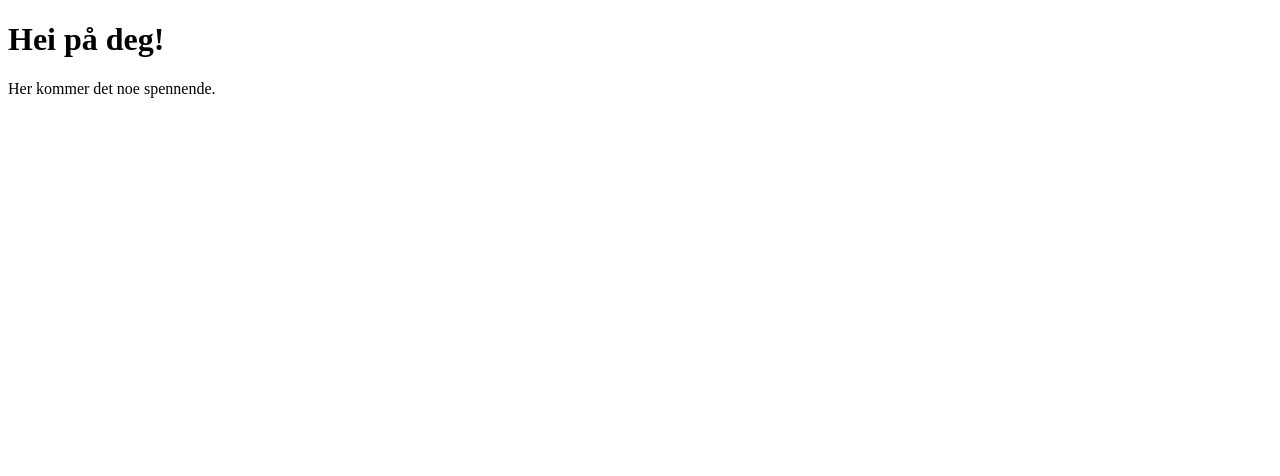
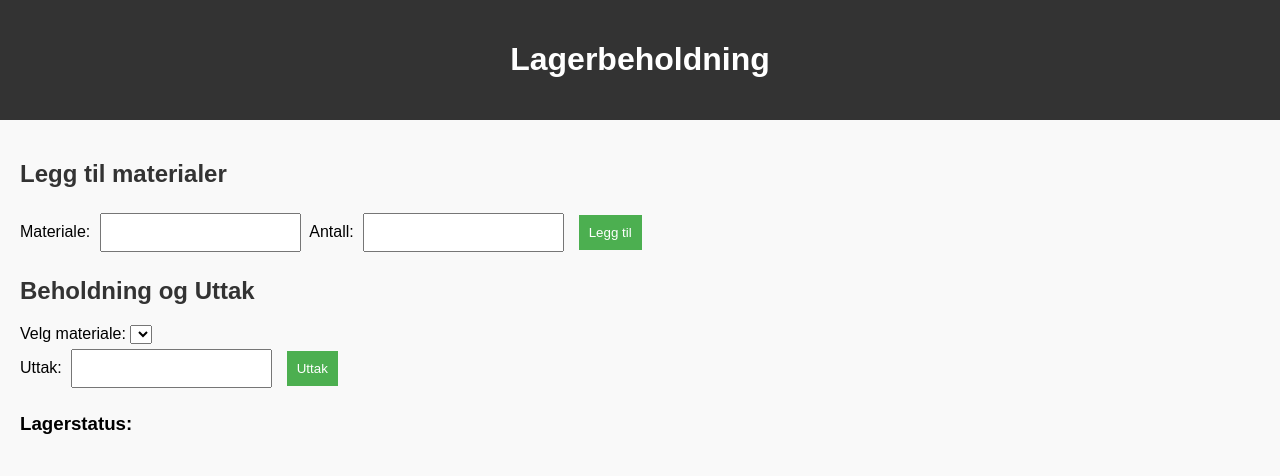
Before and after one commit to N03Adrian/min-nettside, a plain HTML site: page index.html in a window 1280 px wide. Drawn offline with Linux system fonts and the light colour scheme.

Commit message:
Update index.html

```diff
--- a/index.html
+++ b/index.html
@@ -3,10 +3,44 @@
 <head>
     <meta charset="UTF-8">
     <meta name="viewport" content="width=device-width, initial-scale=1.0">
-    <title>Adrian</title>
+    <title>Lagerbeholdning</title>
+    <link rel="stylesheet" href="style.css">
 </head>
 <body>
-    <h1>Hei på deg!</h1>
-    <p>Her kommer det noe spennende.</p>
+    <header>
+        <h1>Lagerbeholdning</h1>
+    </header>
+
+    <main>
+        <!-- Legg til materialer -->
+        <section>
+            <h2>Legg til materialer</h2>
+            <form id="materialForm">
+                <label for="materialName">Materiale:</label>
+                <input type="text" id="materialName" required>
+                <label for="quantity">Antall:</label>
+                <input type="number" id="quantity" required>
+                <button type="submit">Legg til</button>
+            </form>
+        </section>
+
+        <!-- Beholdning og Uttak -->
+        <section>
+            <h2>Beholdning og Uttak</h2>
+            <label for="materialSelect">Velg materiale:</label>
+            <select id="materialSelect"></select>
+
+            <form id="withdrawForm">
+                <label for="withdrawQuantity">Uttak:</label>
+                <input type="number" id="withdrawQuantity" required>
+                <button type="submit">Uttak</button>
+            </form>
+
+            <h3>Lagerstatus:</h3>
+            <ul id="inventoryList"></ul>
+        </section>
+    </main>
+
+    <script src="app.js"></script>
 </body>
 </html>
```
